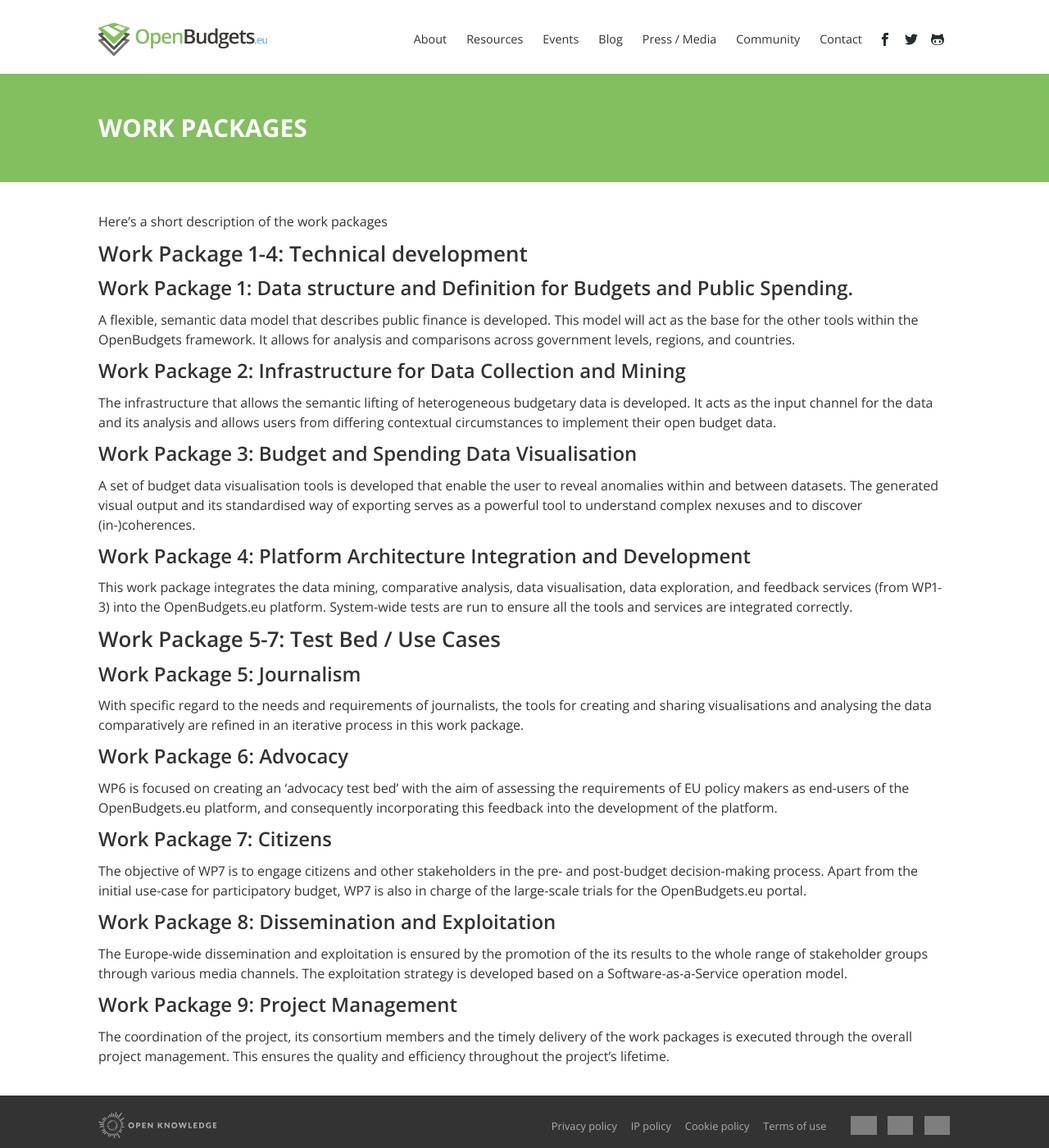
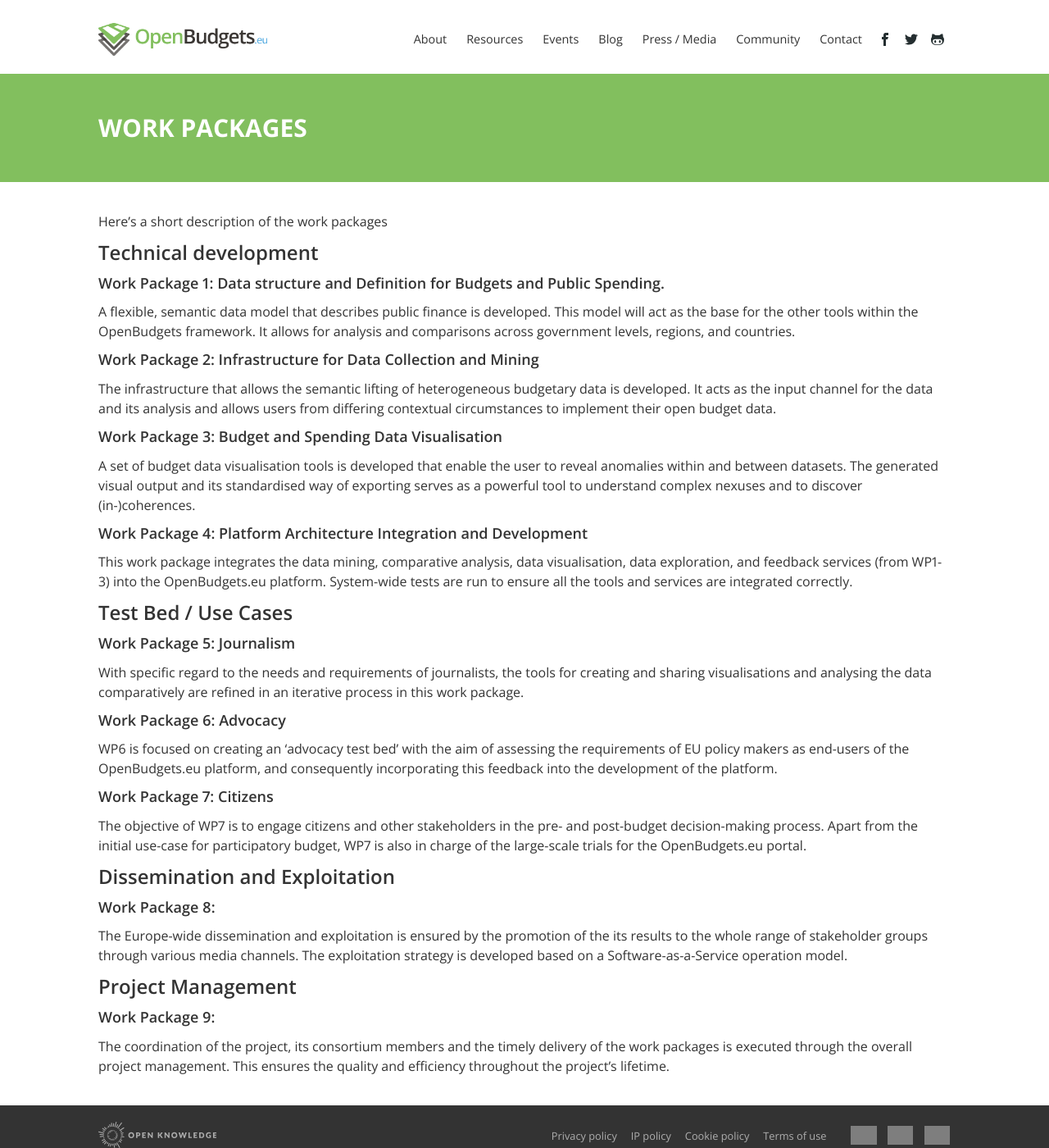
Before and after one commit to openbudgets/openbudgets.github.io, a Jekyll site: the page built from about/work-packages.md, in a window 1280 px wide and 1400 px high. Shown: the whole window at 82% size. Built offline with Jekyll 4.4.1, drawn with Linux system fonts in a browser that asks for light colours; nearby versions of some CDN libraries; grey boxes are pictures that could not be loaded.

```diff
--- a/_data/events.yml
+++ b/_data/events.yml
@@ -24,14 +24,14 @@
   status: past
   description: |
     The OpenBudgets.EU kick-off took place on the 29th and 30th of June in Bonn. During these two days the consortium partners met for the first time and officially launched the project. A report of the event can be found <a href="http://eis.iai.uni-bonn.de/blog/2015/07/openbudgets-kick-off-transparency-and-citizen-power-for-europe/">here</a> (Uni Bonn).
-  link: http://eis.iai.uni-bonn.de/blog/2015/07/openbudgets-kick-off-transparency-and-citizen-power-for-europe/
+  link: 2015/08/01/openbudgets-kickoff/
 
 - title: "Summer School of Data 17-18 June Thessaloniki Greece"
   date: 17 June 2015
   status: past
   description: |
-    The Summer School of Data took place on June, 17-18 in Thessaloniki, Greece. The Summer School of Data was addressed to scientists, students, trainers, journalists and healthcare professionals. It is structured in two (2) parallel programmes both referring to open knowledge.
-  link: http://openbudgets.eu/
+    The Summer School of Data took place on June, 17-18 in Thessaloniki, Greece. The Summer School of Data was addressed to scientists, students, trainers, journalists and healthcare professionals. It is structured in two parallel programmes both referring to open knowledge.
+  link: http://foster.okfn.gr/
 
 - title: "Follow the Money Workshop 2015"
   date: 20-21 January 2015
--- a/about/work-packages.md
+++ b/about/work-packages.md
@@ -5,33 +5,37 @@
 
 Here's a short description of the work packages
 
-## Work Package 1-4: Technical development
+### Technical development
 
-### Work Package 1: Data structure and Definition for Budgets and Public Spending.
+###### Work Package 1: Data structure and Definition for Budgets and Public Spending.
 A flexible, semantic data model that describes public finance is developed. This model will act as the base for the other tools within the OpenBudgets framework. It allows for analysis and comparisons across government levels, regions, and countries.
 
-### Work Package 2: Infrastructure for Data Collection and Mining
+###### Work Package 2: Infrastructure for Data Collection and Mining
 The infrastructure that allows the semantic lifting of heterogeneous budgetary data is developed. It acts as the input channel for the data and its analysis and allows users from differing contextual circumstances to implement their open budget data.
 
-### Work Package 3: Budget and Spending Data Visualisation
+###### Work Package 3: Budget and Spending Data Visualisation
 A set of budget data visualisation tools is developed that enable the user to reveal anomalies within and between datasets. The generated visual output and its standardised way of exporting serves as a powerful tool to understand complex nexuses and to discover (in-)coherences.
 
-### Work Package 4: Platform Architecture Integration and Development
+###### Work Package 4: Platform Architecture Integration and Development
 This work package integrates the data mining, comparative analysis, data visualisation, data exploration, and feedback services (from WP1-3) into the OpenBudgets.eu platform. System-wide tests are run to ensure all the tools and services are integrated correctly.
 
-## Work Package 5-7: Test Bed / Use Cases
+### Test Bed / Use Cases
 
-### Work Package 5: Journalism
+###### Work Package 5: Journalism
 With specific regard to the needs and requirements of journalists, the tools for creating and sharing visualisations and analysing the data comparatively are refined in an iterative process in this work package.
 
-### Work Package 6: Advocacy
+###### Work Package 6: Advocacy
 WP6 is focused on creating an ‘advocacy test bed’ with the aim of assessing the requirements of EU policy makers as end-users of the OpenBudgets.eu platform, and consequently incorporating this feedback into the development of the platform.
 
-### Work Package 7: Citizens
+###### Work Package 7: Citizens
 The objective of WP7 is to engage citizens and other stakeholders in the pre- and post-budget decision-making process. Apart from the initial use-case for participatory budget, WP7 is also in charge of the large-scale trials for the OpenBudgets.eu portal.
 
-### Work Package 8: Dissemination and Exploitation
+### Dissemination and Exploitation
+
+###### Work Package 8:
 The Europe-wide dissemination and exploitation is ensured by the promotion of the its results to the whole range of stakeholder groups through various media channels. The exploitation strategy is developed based on a Software-as-a-Service operation model.
 
-### Work Package 9: Project Management
+### Project Management
+
+###### Work Package 9:
 The coordination of the project, its consortium members and the timely delivery of the work packages is executed through the overall project management. This ensures the quality and efficiency throughout the project’s lifetime.
```
Also changed, not shown: _posts/2015-10-13-open-budgets-stakeholder-workshop.md (+4 -2 lines), about/partners.md (added, +22 -0 lines), about/technical-structure.md (added, +6 -0 lines), _posts/2015-10-15-D1.2-published.md (renamed from _posts/2015-07-31-D1.2-published.md), assets/workpackages/workpackages.svg (added), img/logos/TI.png (added), img/logos/VSE.png (added), img/logos/fraunhofer.gif (added), img/logos/j++.png (added), img/logos/logo_civio.png (added), img/logos/okf.png (added), img/logos/okfde.png (added), img/logos/unibonn.png (added), img/technical_structure.jpg (added).
